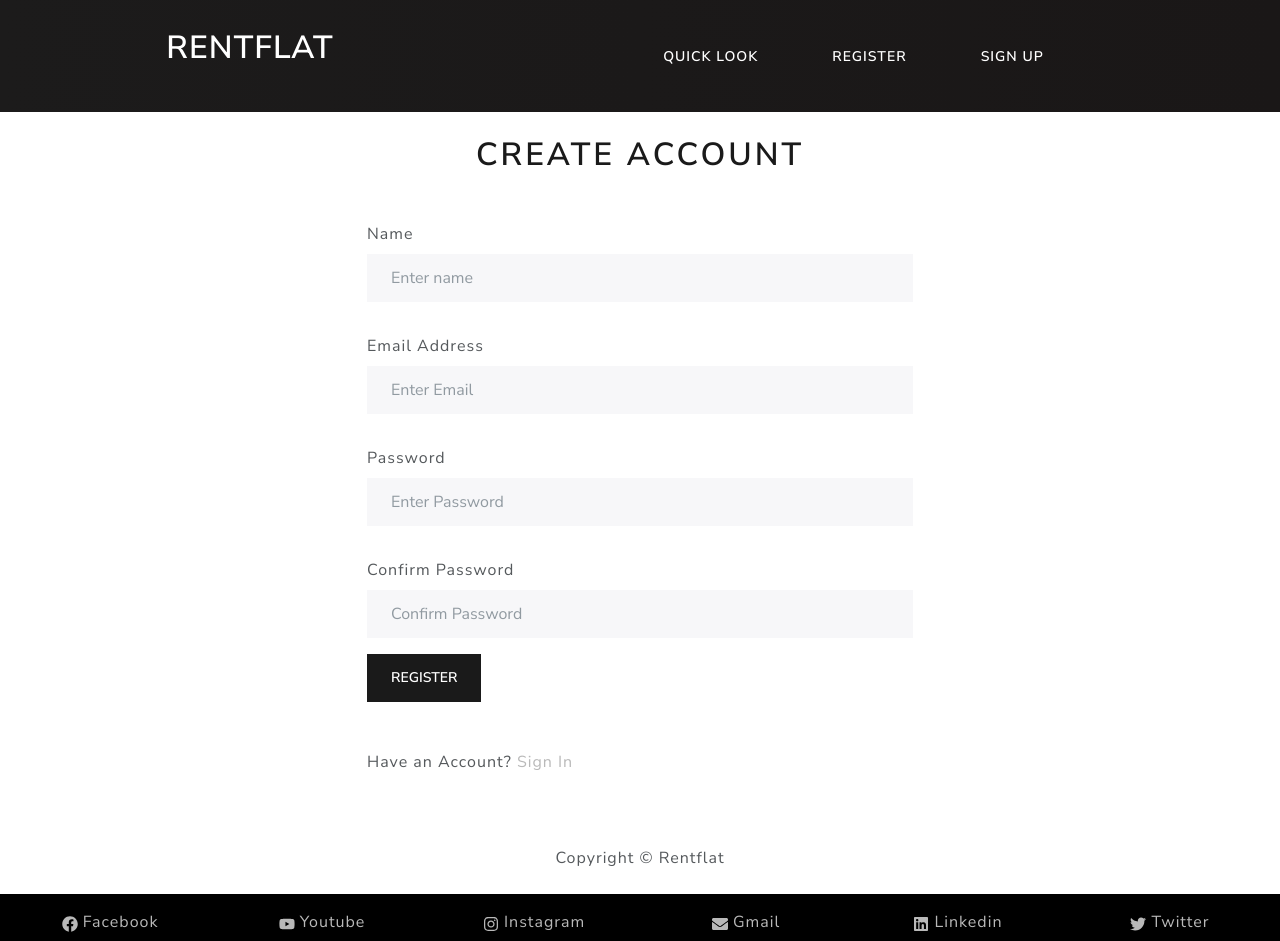
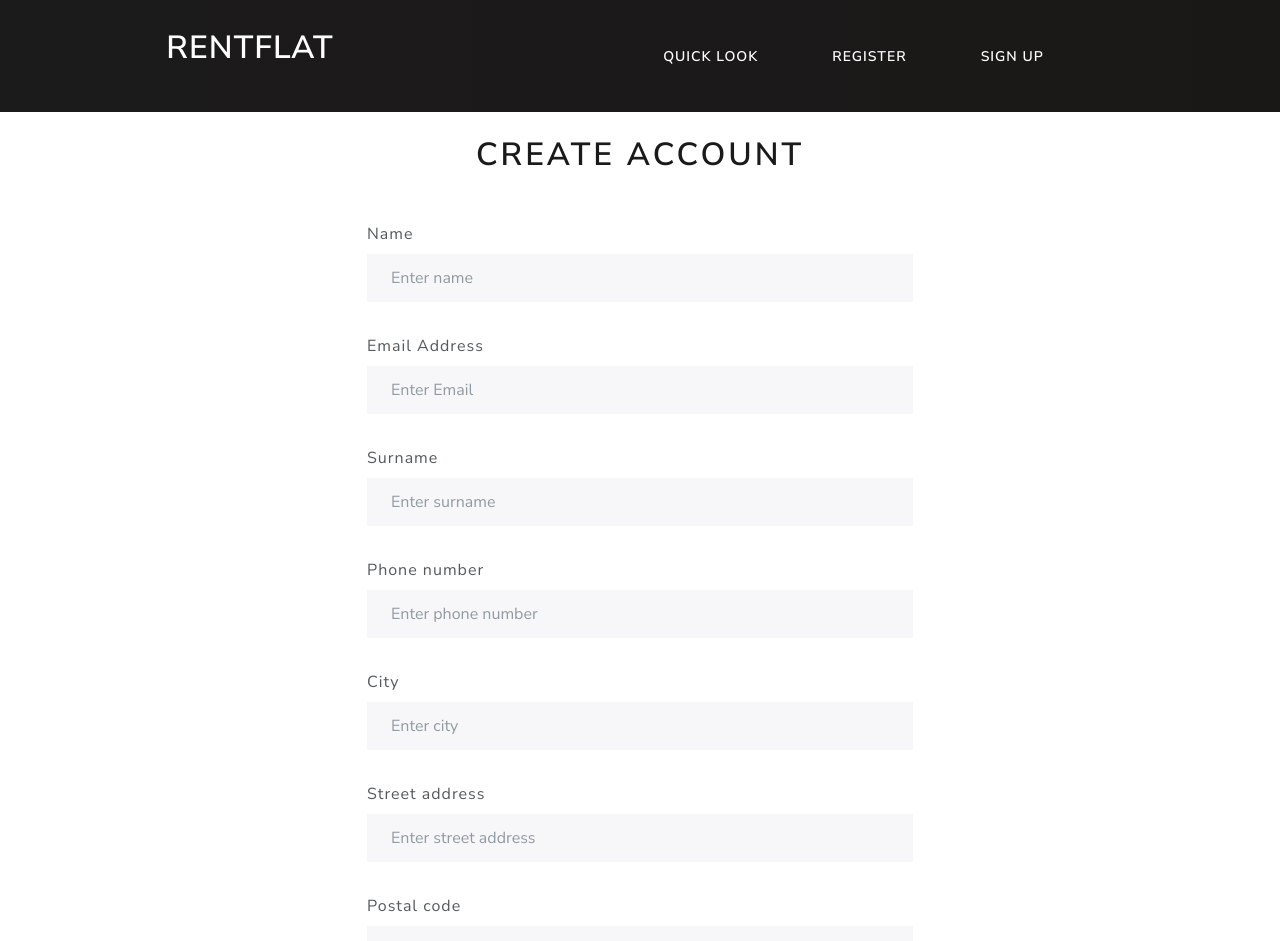
Before and after one commit to mikolajsobanski/Rentflat-frontend, a React (Create React App) app: page /register in a window 1280 px wide. Shown: the top 941 px of the page. Built offline with nearby package versions, Linux system fonts and the light colour scheme.

Commit message:
RF-1 update register

```diff
--- a/src/actions/userActions.js
+++ b/src/actions/userActions.js
@@ -21,7 +21,7 @@ export const login = (email, password) => async (dispatch) => {
         }
         const {data} = await axios.post(
             '/api/users/login/',
-            {'username': email, 'password': password},
+            {'email': email, 'password': password},
             config
             )
 
@@ -47,7 +47,7 @@ export const logout = (dispatch) => {
     dispatch({ type: USER_LOGOUT })
 }
 
-export const register = (name, email, password) => async (dispatch) => {
+export const register = (name, email, password,surname,phoneNumber,city,streetAddress,postalCode) => async (dispatch) => {
     try{
         dispatch({
             type: USER_REGISTER_REQUEST
@@ -59,7 +59,7 @@ export const register = (name, email, password) => async (dispatch) => {
         }
         const {data} = await axios.post(
             '/api/users/register/',
-            {'name':name, 'email': email, 'password': password},
+            {'name':name, 'email': email, 'password': password, 'surname':surname, 'phoneNumber':phoneNumber, 'city':city, 'streetAddress':streetAddress, 'postalCode':postalCode},
             config
             )
 
--- a/src/components/Navbar.js
+++ b/src/components/Navbar.js
@@ -1,15 +1,30 @@
 import React, {useState} from 'react'
+import { useDispatch, useSelector} from 'react-redux'
+import { useNavigate } from 'react-router-dom';
+import { logout } from '../actions/userActions';
 import { Link } from 'react-router-dom'
 import {FiMenu} from 'react-icons/fi'
 import {MdClose} from 'react-icons/md'
 import NavDropdown from 'react-bootstrap/NavDropdown';
 import { LinkContainer } from 'react-router-bootstrap'
 import '../css/navbar.css'
+import { Button } from 'react-bootstrap';
+
 
 function Navbar() {
     const[click, setClick] = useState(false)
     const handleClick = () => setClick(!click)
     const closeMobileMenu = () => setClick(false)
+
+    const userLogin = useSelector(state => state.userLogin)
+    const { userInfo } = userLogin
+    let reload = useNavigate()
+    const dispatch = useDispatch()
+
+    const logoutHandler = () => {
+      dispatch(logout())
+      reload("/")
+    }
 
 
   return (
@@ -23,9 +38,22 @@ function Navbar() {
                     {click ? <MdClose/> : <FiMenu/>}
                 </div>
                 <ul className={click ? 'nav-menu active' : 'nav-menu'}>
+                {userInfo ? (<>
+                        <li className='nav-item'>
+                          <Link to='/' className='nav-links' onClick={closeMobileMenu}>
+                              Home
+                          </Link>
+                        </li>
+                        <li className='nav-item'>
+                          <Link to='/profile' className='nav-links' onClick={closeMobileMenu}>
+                              Profile
+                          </Link>
+                        </li>
+                        <li>
+                            <Button onClick={logoutHandler}>Logout</Button>
+                        </li>
 
-
-
+                          </>) : (<>
                           <li className='nav-item'>
                               <Link to='/' className='nav-links' onClick={closeMobileMenu}>
                                   Quick look
@@ -41,8 +69,7 @@ function Navbar() {
                                   Sign up
                               </Link>
                           </li>
-
-
+                          </>)}
                 </ul>
             </div>
         </nav>
--- a/src/screens/RegisterScreen.js
+++ b/src/screens/RegisterScreen.js
@@ -5,6 +5,8 @@ import { Form, Button, Row, Col} from 'react-bootstrap'
 import FormContainer from '../components/FormContainer'
 import { useNavigate } from 'react-router-dom';
 import { register } from '../actions/userActions'
+import Loader from '../components/Loader'
+import Message from '../components/Message'
 
 function RegisterScreen({location, history}) {
 
@@ -13,6 +15,11 @@ function RegisterScreen({location, history}) {
     const [email, setEmail] = useState('')
     const [password, setPassword] = useState('')
     const [confirmPassword, setConfirmPassword] = useState('')
+    const [surname, setSurname] = useState('')
+    const [phoneNumber, setPhoneNumber] = useState('')
+    const [city, setCity] = useState('')
+    const [streetAddress, setStreetAddress] = useState('')
+    const [postalCode, setPostalCode] = useState('')
     const [message, setMessage] = useState('')
 
     const redirect = location ? location.search.split('=')[1] : '/'
@@ -33,7 +40,7 @@ function RegisterScreen({location, history}) {
         if (password !== confirmPassword) {
             setMessage('Passwords do not match')
         } else {
-            dispatch(register(name, email, password))
+            dispatch(register(name, email, password,surname,phoneNumber,city,streetAddress,postalCode))
         }
         reload('/')
     }
@@ -42,6 +49,9 @@ function RegisterScreen({location, history}) {
         <div>
         <FormContainer>
             <h1 className='text-center py-4 '>Create account</h1>
+            {message && <Message variant='danger'>{message}</Message>}
+            {error && <Message variant='danger'>{error}</Message>}
+            {loading && <Loader />}
             <Form onSubmit={submitHandler}>
 
                 <Form.Group className='py-3' controlId='name'>
@@ -67,6 +77,68 @@ function RegisterScreen({location, history}) {
                     >
                     </Form.Control>
                 </Form.Group>
+
+                <Form.Group className='py-3' controlId='surname'>
+                    <Form.Label>Surname</Form.Label>
+                    <Form.Control
+                        required
+                        type='surname'
+                        placeholder='Enter surname'
+                        value={surname}
+                        onChange={(e) => setSurname(e.target.value)}
+                    >
+                    </Form.Control>
+                </Form.Group>
+
+                <Form.Group className='py-3' controlId='phoneNumber'>
+                    <Form.Label>Phone number</Form.Label>
+                    <Form.Control
+                        required
+                        type='number'
+                        min={0}
+                        placeholder='Enter phone number'
+                        value={phoneNumber}
+                        onChange={(e) => setPhoneNumber(e.target.value)}
+                    >
+                    </Form.Control>
+                </Form.Group>
+
+                <Form.Group className='py-3' controlId='city'>
+                    <Form.Label>City</Form.Label>
+                    <Form.Control
+                        required
+                        type='name'
+                        placeholder='Enter city'
+                        value={city}
+                        onChange={(e) => setCity(e.target.value)}
+                    >
+                    </Form.Control>
+                </Form.Group>
+
+                <Form.Group className='py-3' controlId='streetAddress'>
+                    <Form.Label>Street address</Form.Label>
+                    <Form.Control
+                        required
+                        type='name'
+                        placeholder='Enter street address'
+                        value={streetAddress}
+                        onChange={(e) => setStreetAddress(e.target.value)}
+                    >
+                    </Form.Control>
+                </Form.Group>
+
+                <Form.Group className='py-3' controlId='postalCode'>
+                    <Form.Label>Postal code</Form.Label>
+                    <Form.Control
+                        required
+                        type='name'
+                        placeholder='Enter postal code'
+                        value={postalCode}
+                        onChange={(e) => setPostalCode(e.target.value)}
+                    >
+                    </Form.Control>
+                </Form.Group>
+
 
                 <Form.Group className='py-3' controlId='password'>
                     <Form.Label>Password</Form.Label>
```
